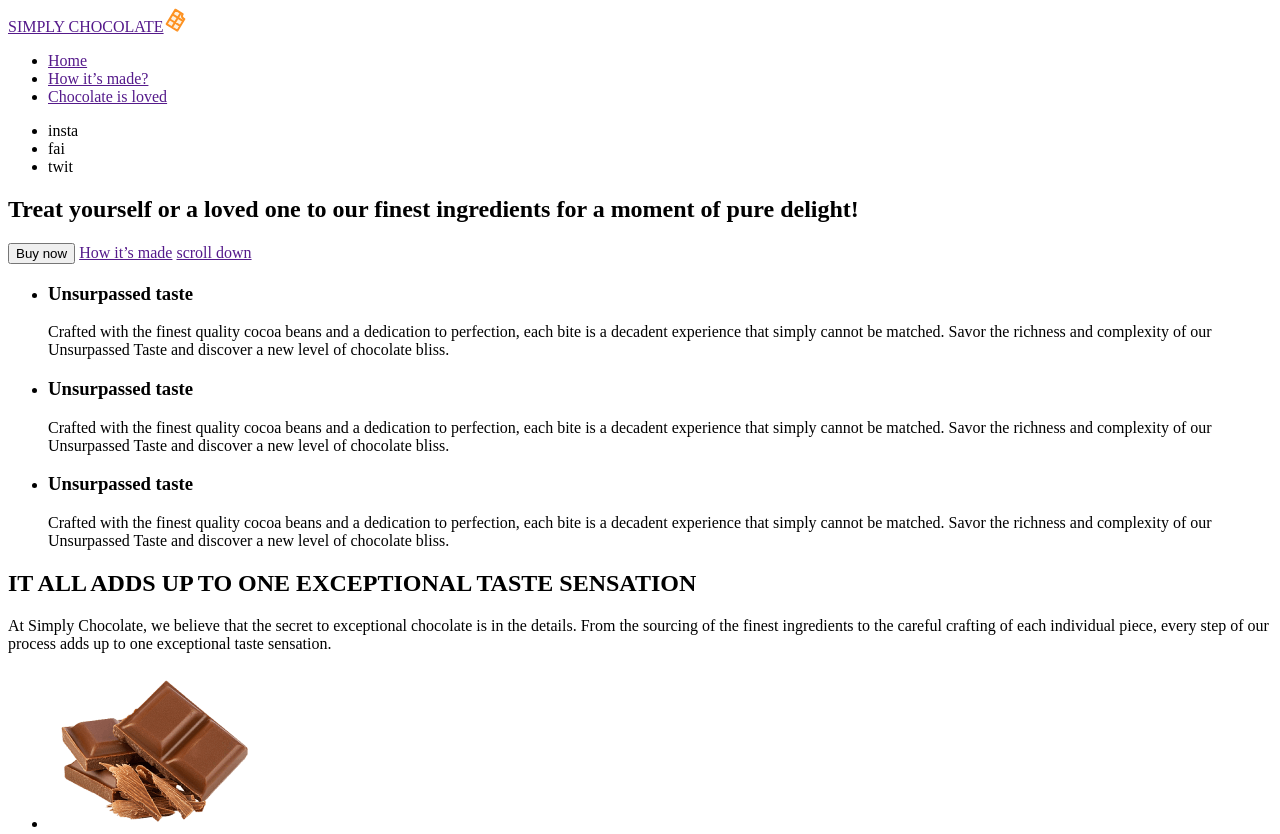
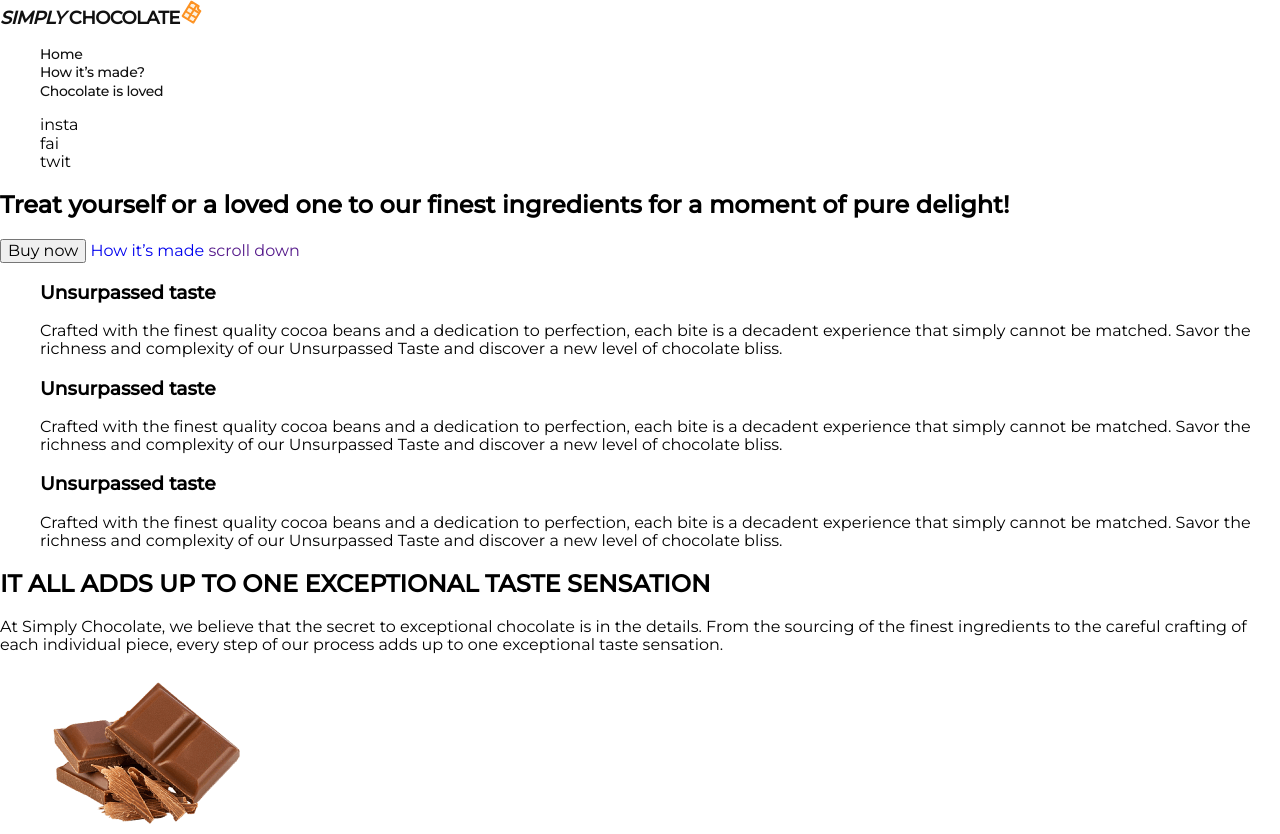
Before and after one commit to Krystyna1307/test_test_07_07_2026, a plain HTML site: page index.html in a window 1280 px wide. Shown: the top 834 px of the page. Drawn offline with nearby package versions, Linux system fonts and the light colour scheme.

Commit message:
css start

```diff
--- /dev/null
+++ b/css/styles.css
@@ -0,0 +1,31 @@
+body {
+  font-family: "Montserrat", sans-serif;
+}
+
+ul {
+  list-style-type: none;
+}
+
+a {
+  text-decoration: none;
+}
+
+.header-logo {
+  font-weight: 700;
+  font-size: 18px;
+  line-height: 1.11;
+  letter-spacing: -0.03em;
+  color: #111;
+}
+
+.header-logo-italic {
+  font-style: italic;
+}
+
+.header-menu-link {
+  font-weight: 500;
+  font-size: 14px;
+  line-height: 1.14;
+  letter-spacing: -0.02em;
+  color: #111;
+}
--- a/index.html
+++ b/index.html
@@ -4,22 +4,47 @@
     <meta charset="UTF-8" />
     <meta name="viewport" content="width=device-width, initial-scale=1.0" />
     <title>Test_test</title>
+    <link
+      rel="stylesheet"
+      href="https://cdnjs.cloudflare.com/ajax/libs/modern-normalize/3.0.1/modern-normalize.min.css"
+      integrity="sha512-q6WgHqiHlKyOqslT/lgBgodhd03Wp4BEqKeW6nNtlOY4quzyG3VoQKFrieaCeSnuVseNKRGpGeDU3qPmabCANg=="
+      crossorigin="anonymous"
+      referrerpolicy="no-referrer"
+    />
+    <link rel="stylesheet" href="./css/styles.css" />
+    <link rel="preconnect" href="https://fonts.googleapis.com" />
+    <link rel="preconnect" href="https://fonts.gstatic.com" crossorigin />
+    <link
+      href="https://fonts.googleapis.com/css2?family=Montserrat:ital,wght@400,500;600;700&display=swap"
+      rel="stylesheet"
+    />
   </head>
+
   <body>
-    <header>
-      <nav>
-        <a href=""
-          >SIMPLY CHOCOLATE<img src="./images/chocolate.svg" alt="logo"
+    <header class="header">
+      <nav class="header-navigation">
+        <a href="" class="header-logo"
+          ><span class="header-logo-italic">SIMPLY</span> CHOCOLATE<img
+            src="./images/chocolate.svg"
+            class="header-logo-image"
+            alt="logo"
         /></a>
-        <ul>
-          <li><a href="">Home</a></li>
-          <li><a href="">How it’s made?</a></li>
-          <li><a href="">Chocolate is loved</a></li>
+        <ul class="header-menu-list">
+          <li class="header-menu-item">
+            <a class="header-menu-link" href="">Home</a>
+          </li>
+          <li class="header-menu-item">
+            <a class="header-menu-link" href="">How it’s made?</a>
+          </li>
+          <li class="header-menu-item">
+            <a class="header-menu-link" href="">Chocolate is loved</a>
+          </li>
         </ul>
       </nav>
-      <ul>
-        <li>
+      <ul class="header-social-list">
+        <li class="header-social-item">
           <a
+            class="header-social-link"
             href=""
             target="_blank"
             rel="noopener noreferrer
@@ -27,8 +52,9 @@
           ></a
           >insta
         </li>
-        <li>
+        <li class="header-social-item">
           <a
+            class="header-social-link"
             href=""
             target="_blank"
             rel="noopener noreferrer
@@ -36,8 +62,9 @@
           ></a
           >fai
         </li>
-        <li>
+        <li class="header-social-item">
           <a
+            class="header-social-link"
             href=""
             target="_blank"
             rel="noopener noreferrer
@@ -48,17 +75,18 @@
       </ul>
     </header>
     <main>
-      <section>
-        <h1>
+      <section class="hero">
+        <h1 class="hero-title">
           Treat yourself or a loved one to our finest ingredients for a moment
           of pure delight!
         </h1>
-        <button type="button">Buy now</button>
-        <a href="">How it’s made</a>
-        <a href="">scroll down</a>
+        <button type="button" class="hero-btn">Buy now</button>
+        <a href="#made" class="hero-made-link">How it’s made</a>
+        <a href="" class="hero-scroll-link">scroll down</a>
       </section>
+
       <section>
-        <h2 hidden></h2>
+        <h2 hidden>Benefits</h2>
         <ul>
           <li>
             <h3>Unsurpassed taste</h3>
@@ -163,7 +191,7 @@
           </li>
         </ul>
       </section>
-      <section>
+      <section id="made">
         <h2>hOW IT’S made?</h2>
         <img src="./images/image1.jpg" alt="liquid" width="600" height="400" />
         <h3>
```
